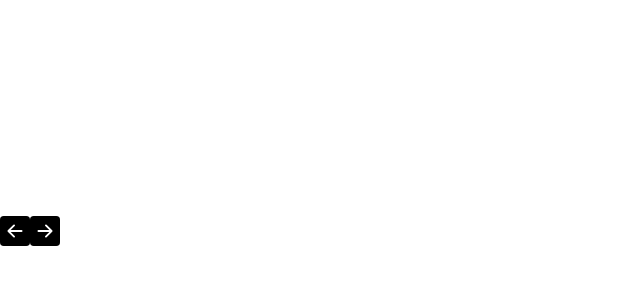
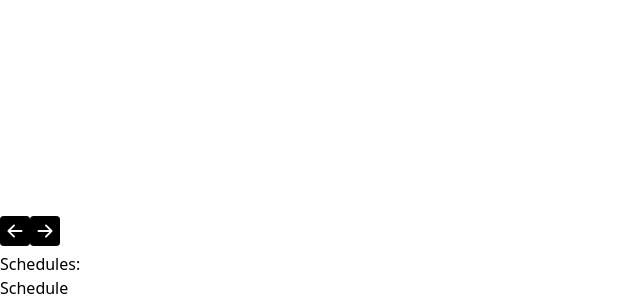
Before and after one commit to c-schinner/gym-website, a React (Vite) app: page / in a window 1280 px wide. Shown: the part 2236-2536 px from the top of the page, without its empty margins (0-640 px from the left). Before the commit the page ends 2488 px from the top, so only its background shows below. Built offline with nearby package versions, Linux system fonts and the light colour scheme.

Commit message:
added schedule component
added the schedule component to the app file

```diff
--- a/src/App.jsx
+++ b/src/App.jsx
@@ -1,6 +1,7 @@
 import Carousel from "./components/Carousel"
 import Header from "./components/Header"
 import Programs from "./components/Programs"
+import Schedule from "./components/Schedule"
 import Trainers from "./components/Trainers"
 
 
@@ -18,8 +19,9 @@ function App() {
         <h1 className="md:text-5xl text-3xl font-semibold text-center p-10 text-gray-500">Fitness Classes:</h1>
         <Programs />
       </div>
-      <div>
-
+      <div id="schedule">
+        <h1 className="md:text-5xl text-3xl font-semibold text-center p-10 text-gray-500">Schedules:</h1>
+        <Schedule />
       </div>
     </div>
   )
```
